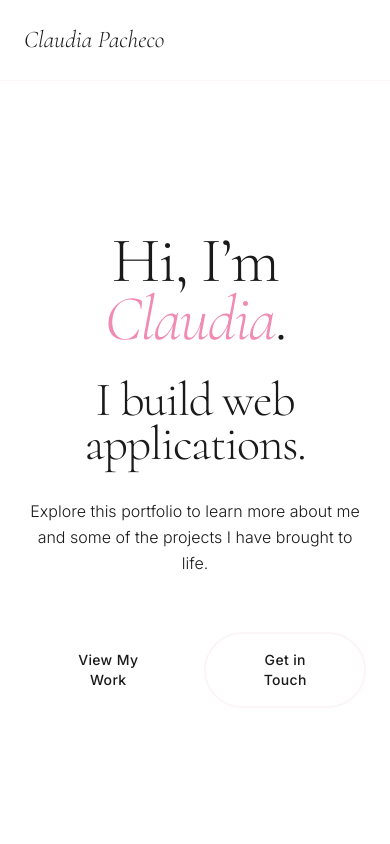
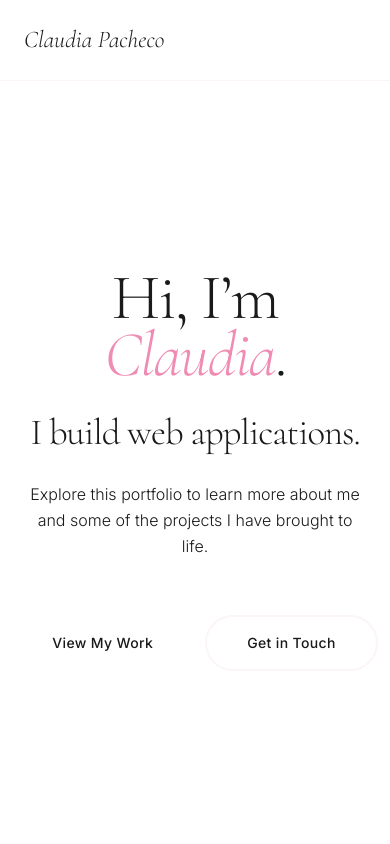
Before and after one commit to claudia-pacheco/Claudiawebsiteportfolio, a React (Vite) app: page / in a window 390 px wide. Shown: the top 844 px of the page. Built offline with nearby package versions, Linux system fonts and the light colour scheme.

Commit message:
Improve mobile hero layout with single-line text optimisation
Keep hero text and buttons on one line on mobile using responsive

whitespace and adjusted font sizing, while preserving desktop layout.

```diff
--- a/src/app/App.tsx
+++ b/src/app/App.tsx
@@ -370,8 +370,10 @@ export default function App() {
               .
             </h1>
             <p
-              className="font-[family-name:var(--font-display)] font-light tracking-tight leading-[0.9] "
-              style={{ fontSize: "clamp(3rem, 1vw, 9rem)" }}
+              className="font-[family-name:var(--font-display)] font-light tracking-tight leading-[0.9] whitespace-nowrap sm:whitespace-normal"
+              style={{
+                fontSize: "clamp(2.3rem, 5vw, 9rem)",
+              }}
             >
               I build web applications.
             </p>
@@ -391,7 +393,7 @@ export default function App() {
                 href="#experience"
                 whileHover={{ scale: 1.05 }}
                 whileTap={{ scale: 0.94 }}
-                className="px-10 py-4 bg-primary text-primary-foreground rounded-full font-[family-name:var(--font-body)] text-sm font-medium tracking-wide transition-all duration-300 hover:shadow-xl"
+                className="px-10 py-4 bg-primary text-primary-foreground rounded-full font-[family-name:var(--font-body)] text-sm font-medium tracking-wide transition-all duration-300 hover:shadow-xl whitespace-nowrap sm:whitespace-normal"
                 style={
                   {
                     "--hover-color": "var(--secondary-bright)",
@@ -412,7 +414,7 @@ export default function App() {
                 href="#contact"
                 whileHover={{ scale: 1.05 }}
                 whileTap={{ scale: 0.94 }}
-                className="px-10 py-4 border-2 border-secondary-bright text-secondary-bright rounded-full font-[family-name:var(--font-body)] text-sm font-medium tracking-wide transition-all duration-300 bg-secondary-bright-light"
+                className="px-10 py-4 border-2 border-secondary-bright text-secondary-bright rounded-full font-[family-name:var(--font-body)] text-sm font-medium tracking-wide transition-all duration-300 bg-secondary-bright-light whitespace-nowrap sm:whitespace-normal"
                 onMouseEnter={(e) => {
                   (e.currentTarget as HTMLElement).style.backgroundColor =
                     "var(--secondary-bright)";
@@ -793,8 +795,9 @@ export default function App() {
                     {[
                       { name: "UBS", region: "UK" },
                       { name: "HSBC", region: "UK" },
-                      { name: "Capital Group", region: "US" },
                       { name: "Truist", region: "US" },
+                      { name: "Capital Group", region: "US" }
+
                     ].map((client) => (
                       <span
                         key={client.name}
@@ -1044,7 +1047,6 @@ export default function App() {
               <span style={{ color: "var(--cool-accent)" }}>● Frontend</span>{" "}
               <span style={{ color: "var(--warm-accent)" }}>● Backend</span>{" "}
               <span style={{ color: "var(--success)" }}>● Databases</span>{" "}
-              <span style={{ color: "var(--warning)" }}>● Core Concepts</span>
             </p>
           </motion.div>
 
```
